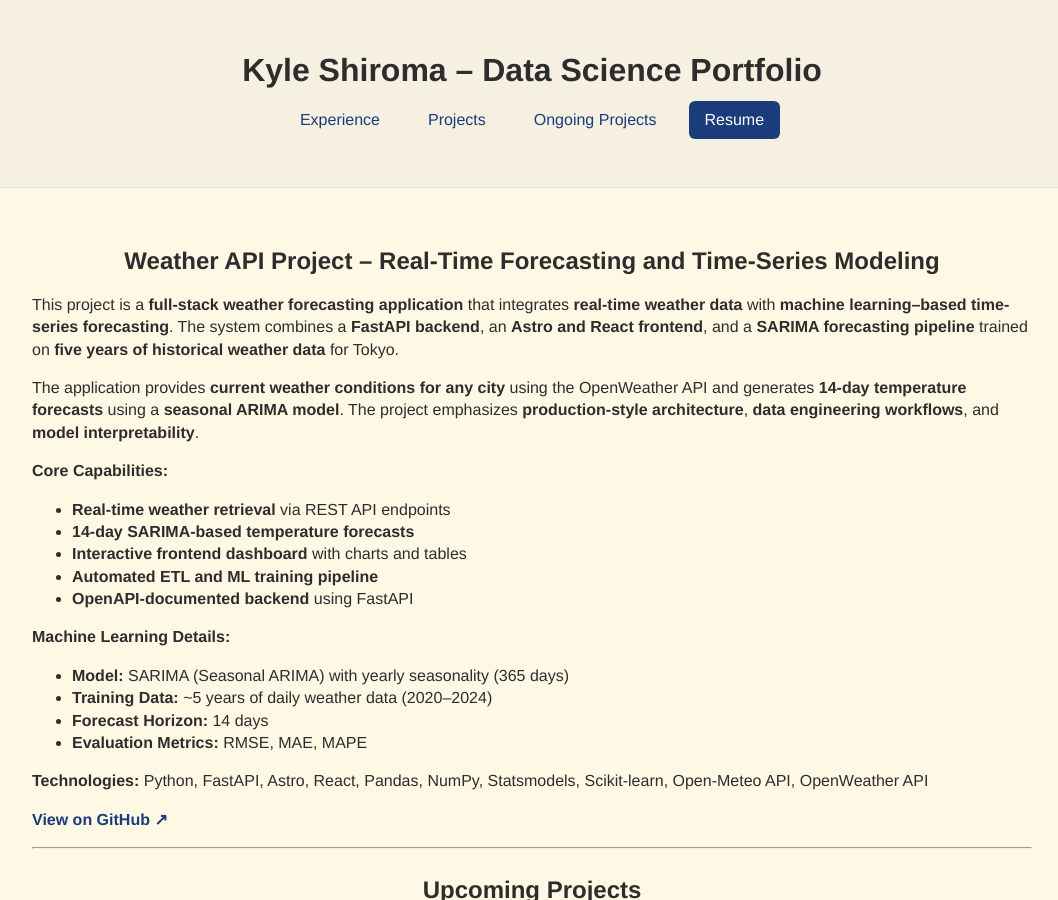
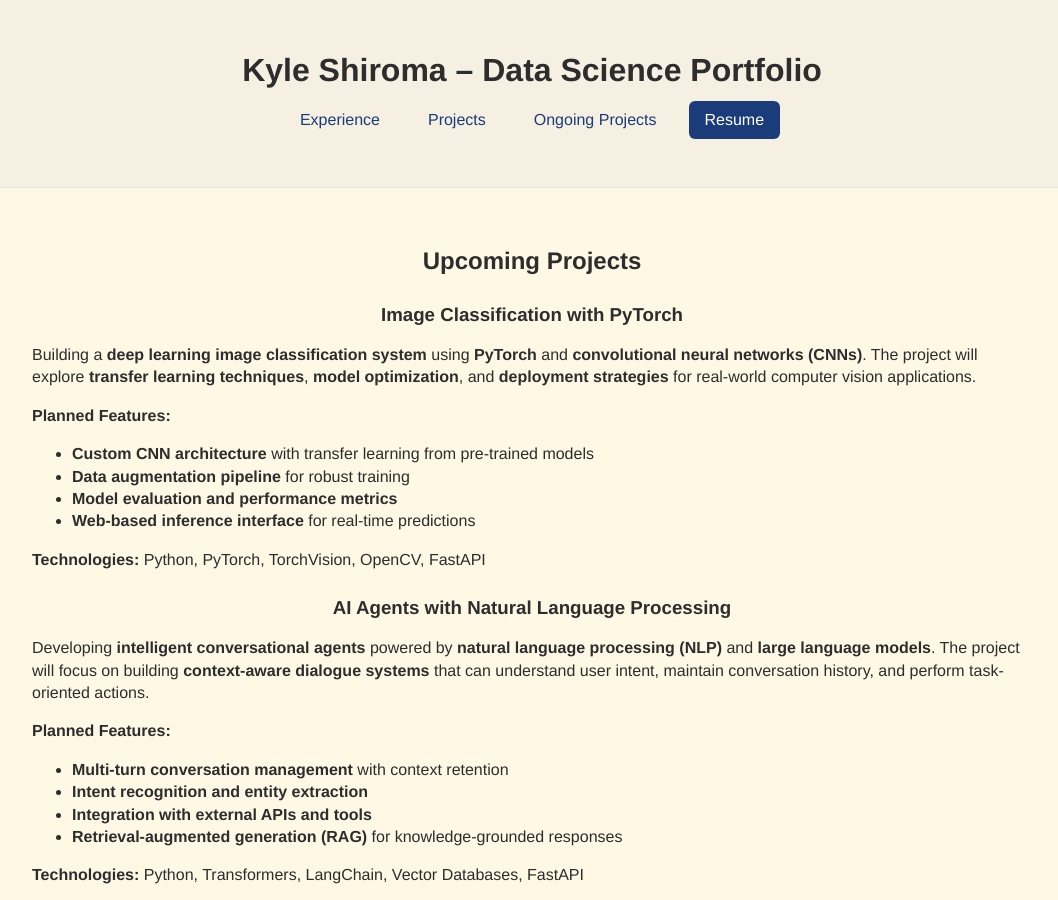
Before and after one commit to k-shiroma-code/k-shiroma-code.github.io, a Jekyll site: the page built from ongoing_projects.md, in a window 1280 px wide and 900 px high. Shown: the whole window, without its empty margins (108-1166 px from the left). Built offline with Jekyll 4.4.1, drawn with Linux system fonts in a browser that asks for light colours.

Commit message:
Update ongoing_projects.md

```diff
--- a/ongoing_projects.md
+++ b/ongoing_projects.md
@@ -3,40 +3,6 @@ title: Ongoing Projects & Upcoming
 layout: default
 permalink: /ongoing-projects/
 description: A showcase of active development projects!
----
-## Weather API Project – Real-Time Forecasting and Time-Series Modeling
-<p>
-This project is a <strong>full-stack weather forecasting application</strong> that integrates <strong>real-time weather data</strong> with <strong>machine learning–based time-series forecasting</strong>. The system combines a <strong>FastAPI backend</strong>, an <strong>Astro and React frontend</strong>, and a <strong>SARIMA forecasting pipeline</strong> trained on <strong>five years of historical weather data</strong> for Tokyo.
-</p>
-<p>
-The application provides <strong>current weather conditions for any city</strong> using the OpenWeather API and generates <strong>14-day temperature forecasts</strong> using a <strong>seasonal ARIMA model</strong>. The project emphasizes <strong>production-style architecture</strong>, <strong>data engineering workflows</strong>, and <strong>model interpretability</strong>.
-</p>
-<p>
-<strong>Core Capabilities:</strong>
-</p>
-<ul>
-  <li><strong>Real-time weather retrieval</strong> via REST API endpoints</li>
-  <li><strong>14-day SARIMA-based temperature forecasts</strong></li>
-  <li><strong>Interactive frontend dashboard</strong> with charts and tables</li>
-  <li><strong>Automated ETL and ML training pipeline</strong></li>
-  <li><strong>OpenAPI-documented backend</strong> using FastAPI</li>
-</ul>
-<p>
-<strong>Machine Learning Details:</strong>
-</p>
-<ul>
-  <li><strong>Model:</strong> SARIMA (Seasonal ARIMA) with yearly seasonality (365 days)</li>
-  <li><strong>Training Data:</strong> ~5 years of daily weather data (2020–2024)</li>
-  <li><strong>Forecast Horizon:</strong> 14 days</li>
-  <li><strong>Evaluation Metrics:</strong> RMSE, MAE, MAPE</li>
-</ul>
-<p>
-<strong>Technologies:</strong> Python, FastAPI, Astro, React, Pandas, NumPy, Statsmodels, Scikit-learn, Open-Meteo API, OpenWeather API
-</p>
-<p>
-<a href="https://github.com/k-shiroma-code/Weather-API-Project" target="_blank" rel="noopener"><strong>View on GitHub ↗</strong></a>
-</p>
-
 ---
 
 ## Upcoming Projects
```
